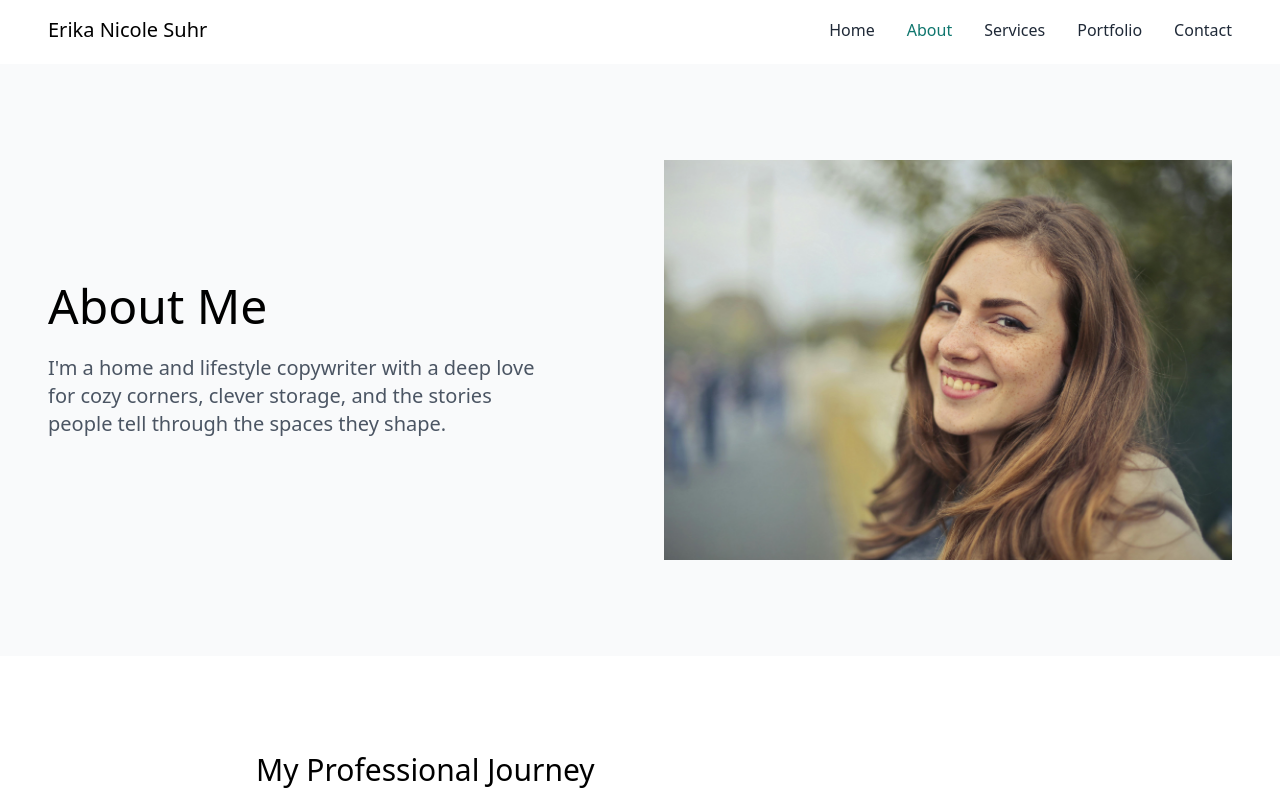
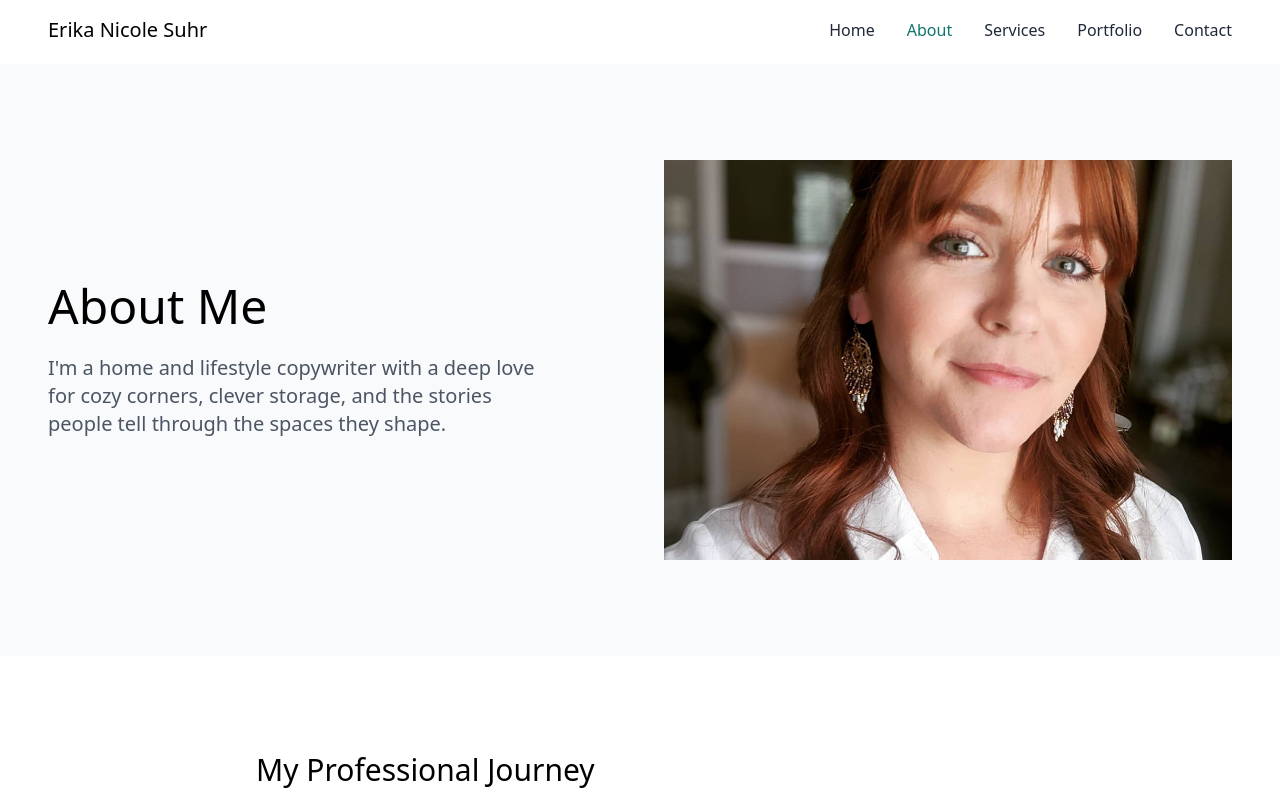
Before and after one commit to VictorKimathi/ErikaNicoleSuhr, a React app: page /about in a window 1280 px wide. Shown: the top 800 px of the page. Built offline with nearby package versions, Linux system fonts and the light colour scheme; the HTML template or start-up script is replaced by a standard one.

Commit message:
Update About.tsx

```diff
--- a/src/pages/About.tsx
+++ b/src/pages/About.tsx
@@ -1,3 +1,4 @@
+
 import React from 'react';
 import { Section } from '../components/Section';
 import { Button } from '../components/Button';
@@ -17,7 +18,7 @@
             </p>
           </div>
           <div className="relative h-[400px]">
-            <img src="./erika.jpg" className="w-full h-full object-cover" />
+            <img src="./Erika_Portfolio.jfif" className="w-full h-full object-cover" />
           </div>
         </div>
       </Section>
```
